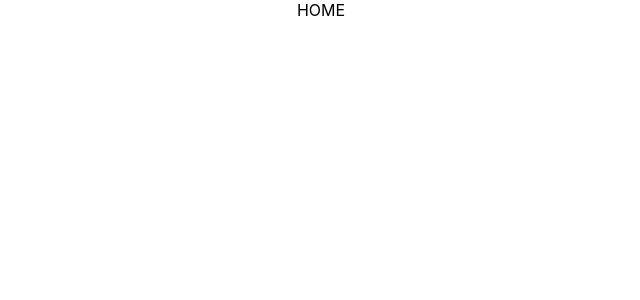
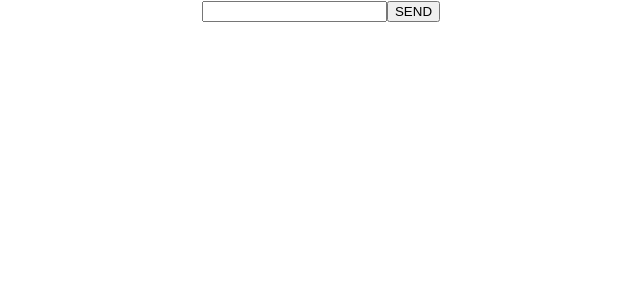
Before and after one commit to mvuco00/WeatherApp, a React (Create React App) app in the folder weatherapp/: page / in a window 1280 px wide. Shown: the top 300 px of the page, without its empty margins (319-959 px from the left). Built offline with nearby package versions, Linux system fonts and the light colour scheme.

Commit message:
get current weather data for city

```diff
--- /dev/null
+++ b/weatherapp/src/components/CurrentWeather/CurrentWeather.js
@@ -0,0 +1,23 @@
+import React from "react";
+
+const CurrentWeather = ({ data }) => {
+  return (
+    <div>
+      <div>
+        <h1>
+          {data.data.name}, {data.data.sys.country}
+        </h1>
+        <h3>{data.data.weather[0].description}</h3>
+        <img
+          src={`http://openweathermap.org/img/w/${data.data.weather[0].icon}.png`}
+          alt={data.data.weather[0].description}
+        />
+      </div>
+      <div className="temperature">now: {data.data.main.temp}°C</div>
+      <div className="temperature-max">max: {data.data.main.temp_max}°C</div>
+      <div className="temperature-min">min: {data.data.main.temp_min}°C</div>
+    </div>
+  );
+};
+
+export default CurrentWeather;
--- a/weatherapp/src/components/Home/Home.js
+++ b/weatherapp/src/components/Home/Home.js
@@ -1,7 +1,47 @@
-import React from "react";
+import React, { useState, useEffect } from "react";
+import axios from "axios";
+import CurrentWeather from "../CurrentWeather/CurrentWeather";
 
 const Home = () => {
-  return <div className="App">HOME</div>;
+  const [data, setData] = useState([]);
+  const [city, setCity] = useState("");
+  const [input, setInput] = useState("");
+
+  useEffect(() => {
+    if (city !== "") {
+      axios
+        .get(
+          `https://api.openweathermap.org/data/2.5/weather?q=${city}&units=metric&appid=${process.env.REACT_APP_API_KEY}`
+        )
+        .then((res) => {
+          setData(res);
+        })
+        .catch((err) => console.log(err));
+    }
+  }, [city]);
+
+  const handleCityChange = (e) => {
+    e.preventDefault();
+    setInput(e.target.value);
+  };
+  const handleCitySubmit = (e) => {
+    e.preventDefault();
+    setCity(input);
+  };
+
+  return (
+    <div className="App">
+      <form onSubmit={handleCitySubmit}>
+        <input
+          type="text"
+          value={input}
+          onChange={(e) => handleCityChange(e)}
+        />
+        <button type="submit">SEND</button>
+      </form>
+      {Object.keys(data).length !== 0 ? <CurrentWeather data={data} /> : null}
+    </div>
+  );
 };
 
 export default Home;
```
Also changed, not shown: 1 other file (tests, documents, lock files or other folders).
